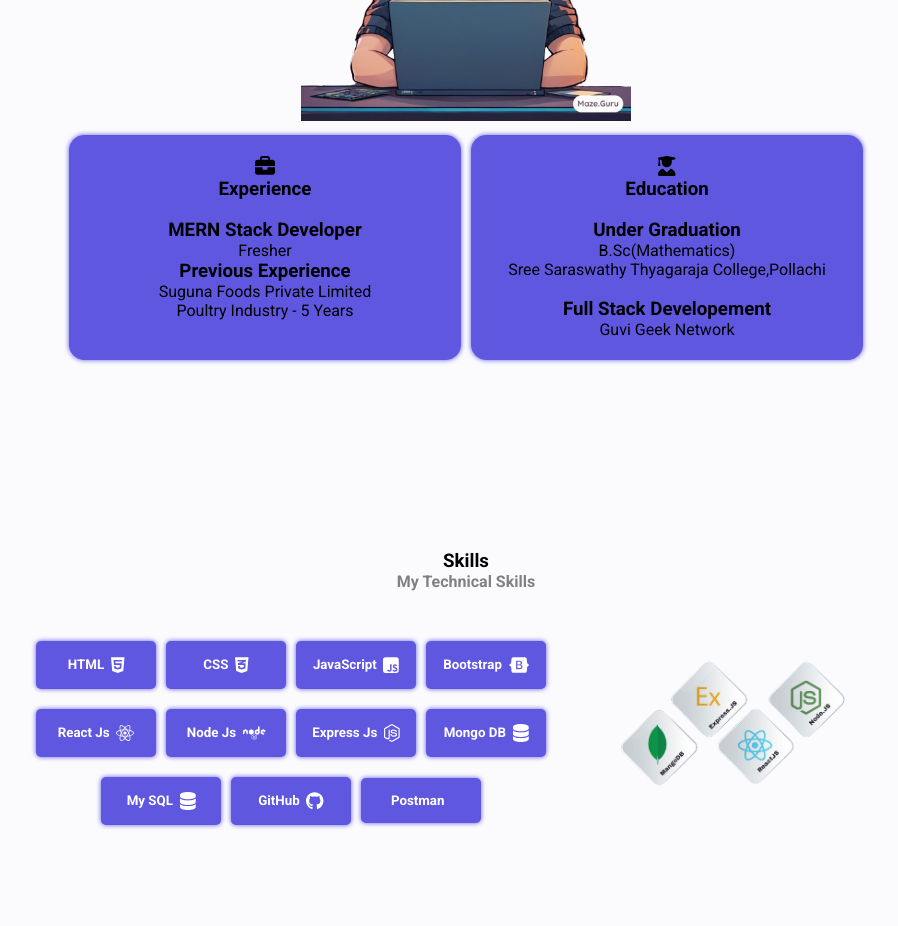
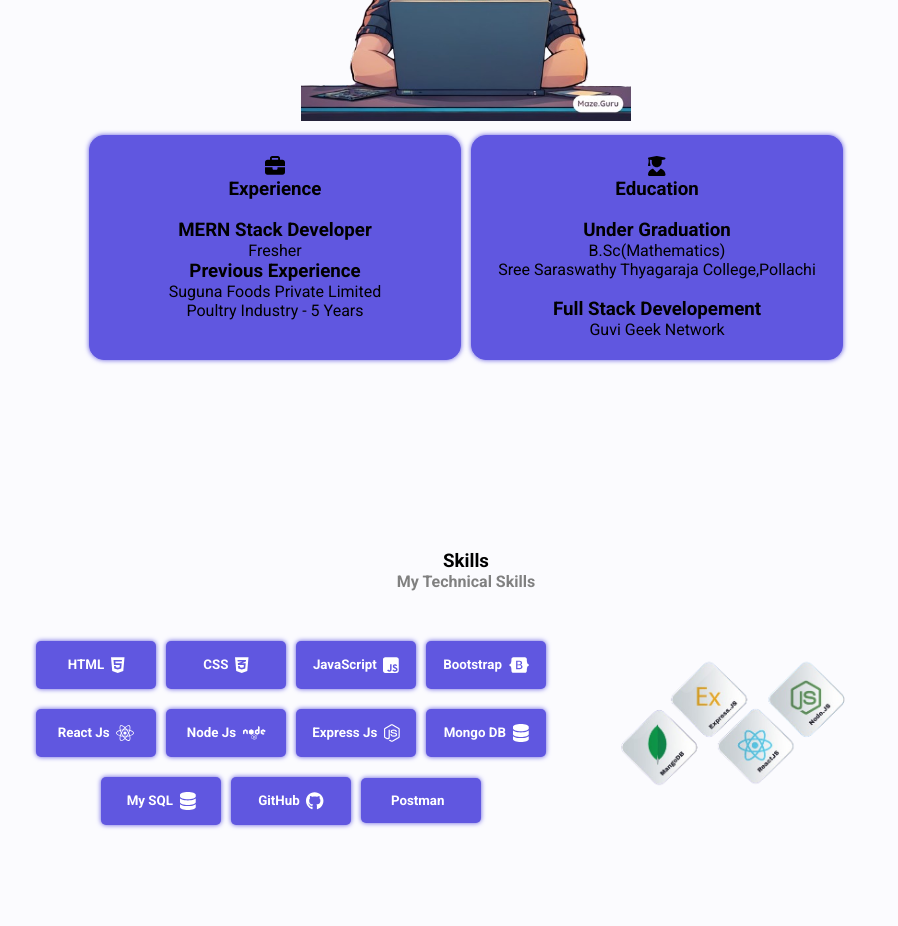
Before and after one commit to SARANKUMARTSK/MY_PORTFOLIO, a React (Vite) app: page / in a window 1280 px wide. Shown: the part 780-1706 px from the top of the page, without its empty margins (174-1072 px from the left). Built offline with nearby package versions, Linux system fonts and the light colour scheme.

Commit message:
netlify.toml added

```diff
--- a/src/index.css
+++ b/src/index.css
@@ -446,7 +446,7 @@
   border-radius: 15px;
   box-shadow: 0px 0px 5px var(--bg-blue);
   background-color: var(--hover-font);
-  min-width: 350px;
+  min-width: 330px;
 }
 .about-content-top>div>i>svg{
   text-align: center;
```
Also changed, not shown: 1 other file (tests, documents, lock files or other folders).
